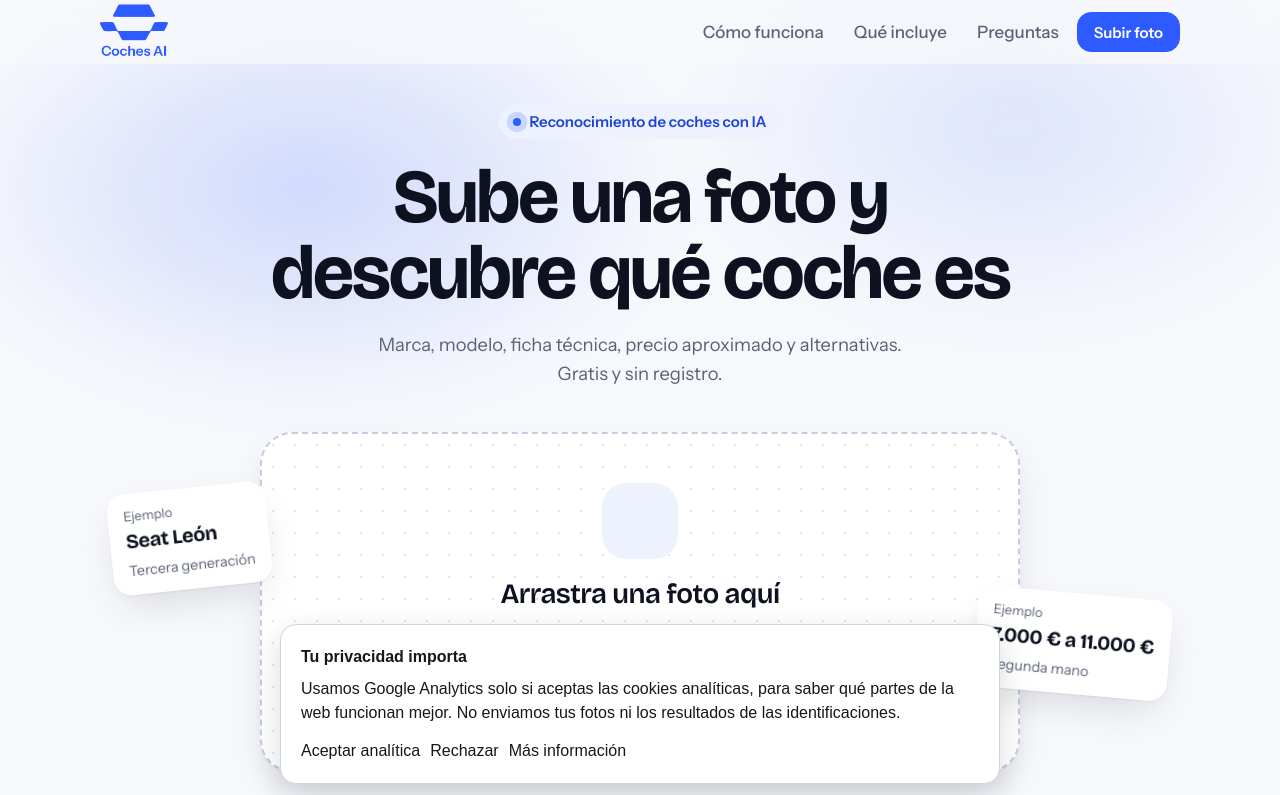
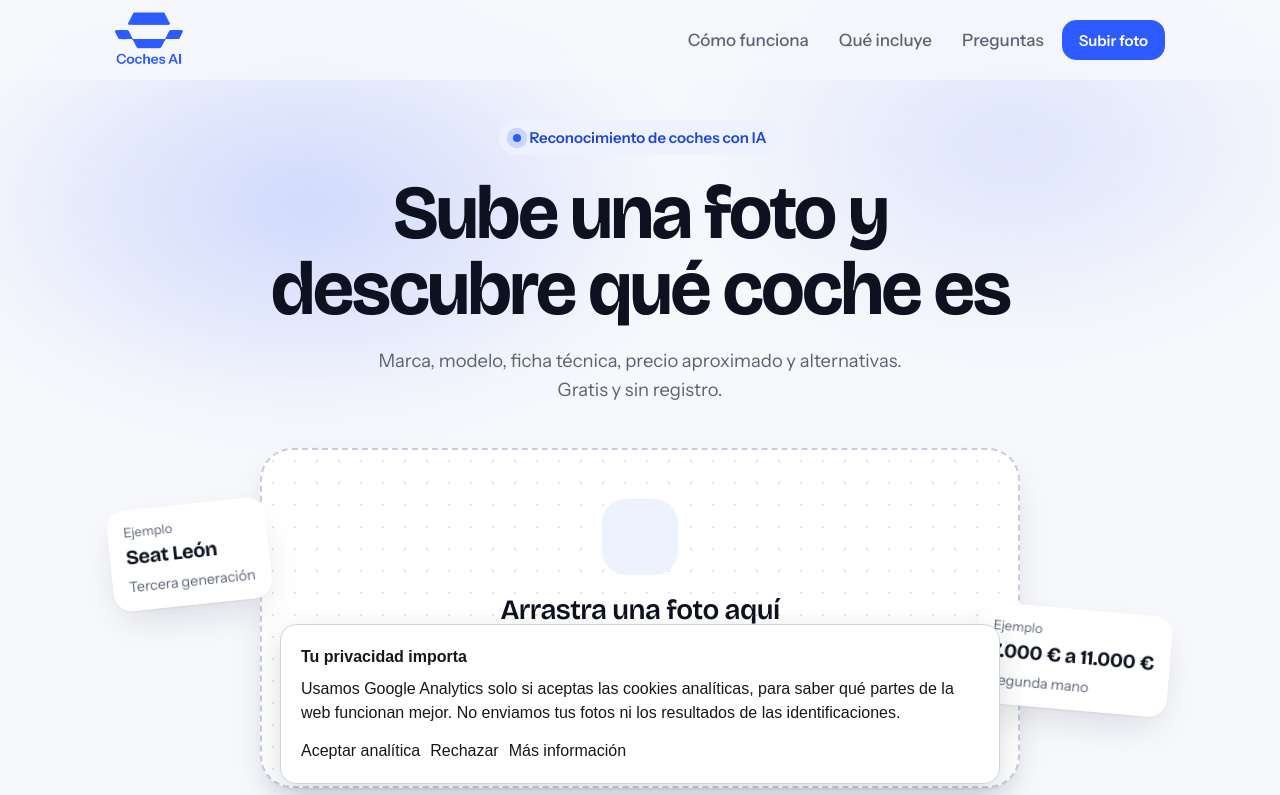
Before and after one commit to davidvillard/CochesAI, a Next.js app: page / in a window 1280 px wide. Shown: the top 795 px of the page. Built offline with nearby package versions, Linux system fonts and the light colour scheme; some icons are missing.

Commit message:
cambiado css header

```diff
--- a/app/page.module.css
+++ b/app/page.module.css
@@ -44,7 +44,8 @@
   display: flex;
   align-items: center;
   justify-content: space-between;
-  height: 64px;
+  height: 80px;
+  padding: 0 35px;
 }
 
 .logo {
```
